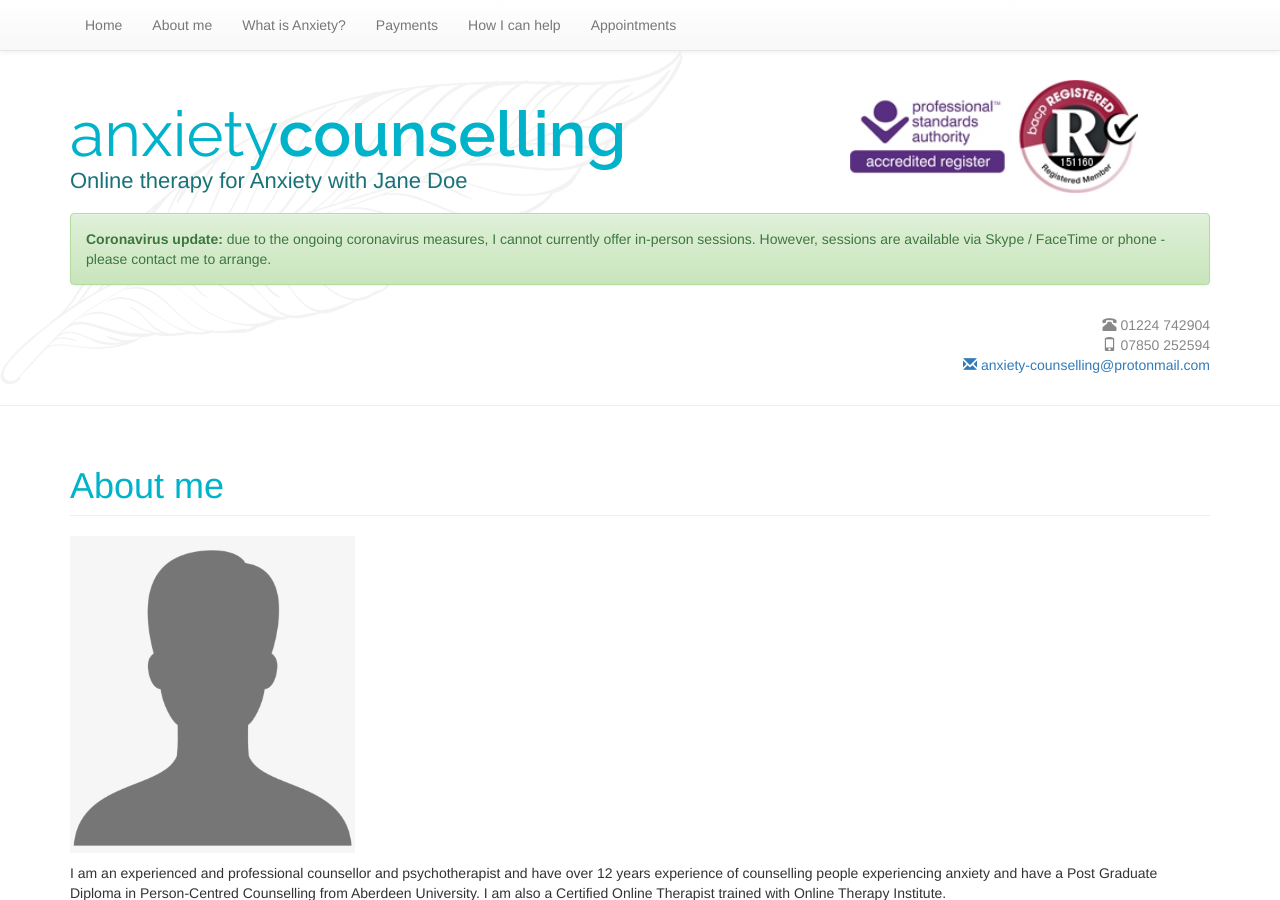
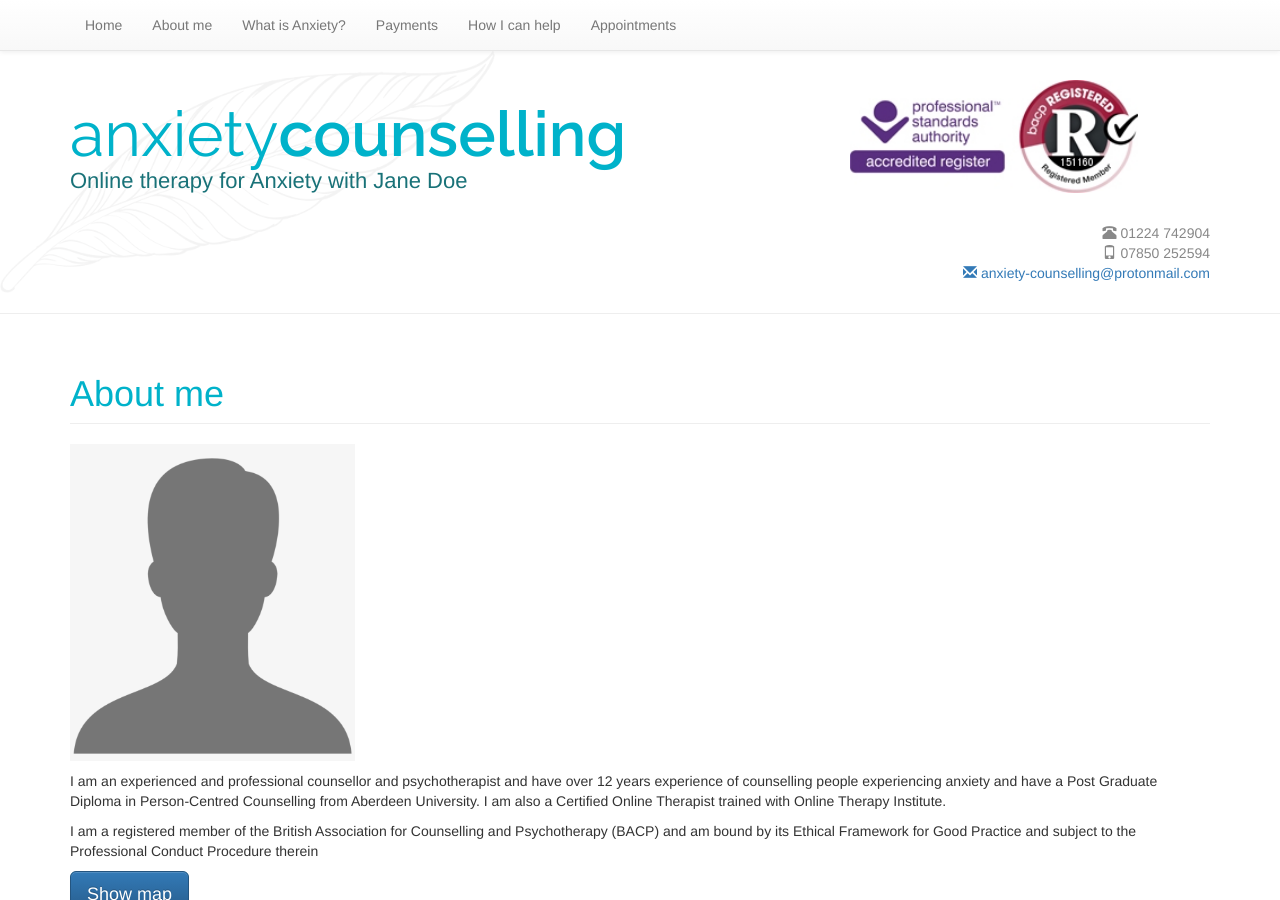
Before and after one commit to Anxiety-Counselling/anxiety-counselling.github.io, a Jekyll site: the page built from index.html, in a window 1280 px wide and 900 px high. Built offline with Jekyll 4.4.1, drawn with Linux system fonts in a browser that asks for light colours; the list of posts is cut into pages by our own code.

Commit message:
Removing banner

```diff
--- a/_layouts/default.html
+++ b/_layouts/default.html
@@ -16,11 +16,6 @@
 					<div class="col-xs-4">
 						<img class="img-responsive" width="80%" src="assets/img/bacp_logo.jpg"></img>
 					</div>
-				</div>
-
-
-				<div class="alert alert-success" style="margin-top: 20px;" role="alert">
-					<strong>Coronavirus update:</strong> due to the ongoing coronavirus measures, I cannot currently offer in-person sessions. However, sessions are available via Skype / FaceTime or phone - please contact me to arrange.
 				</div>
 
 				<div class="row contact-bar">
```
